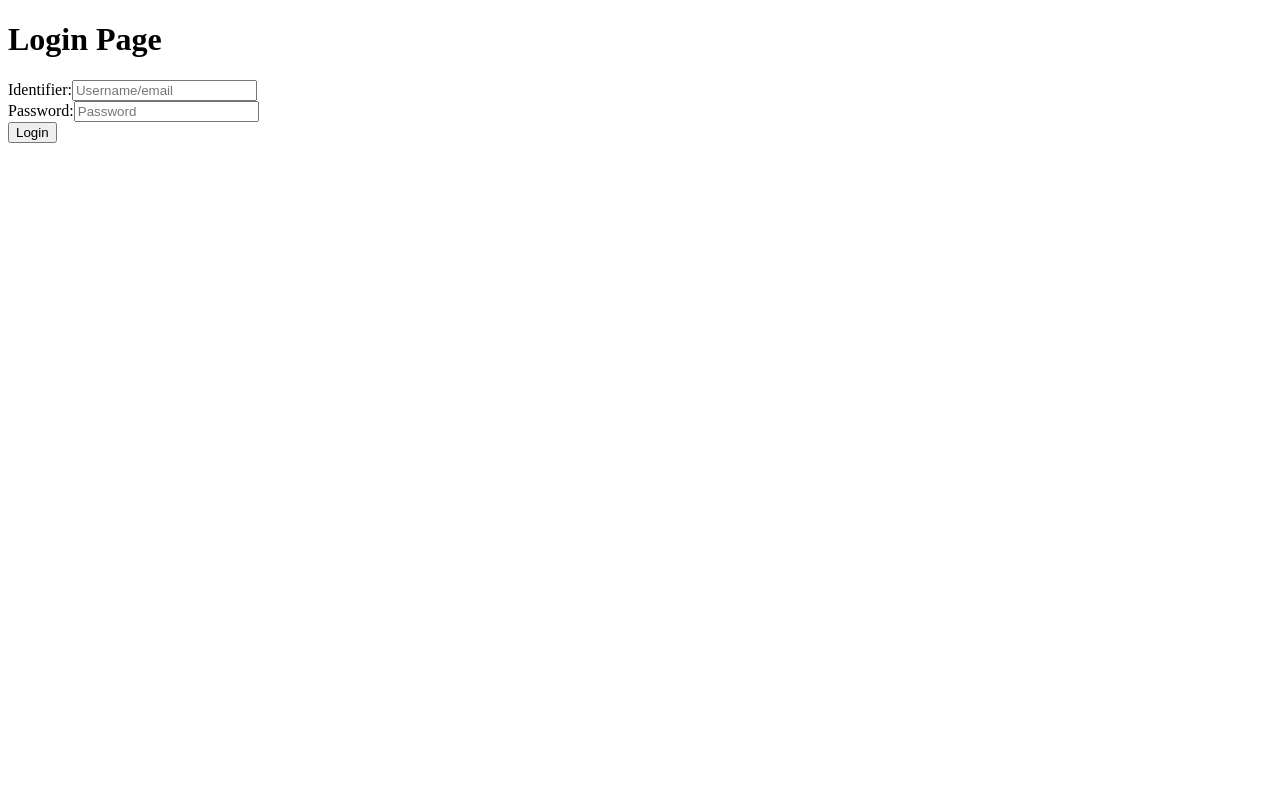
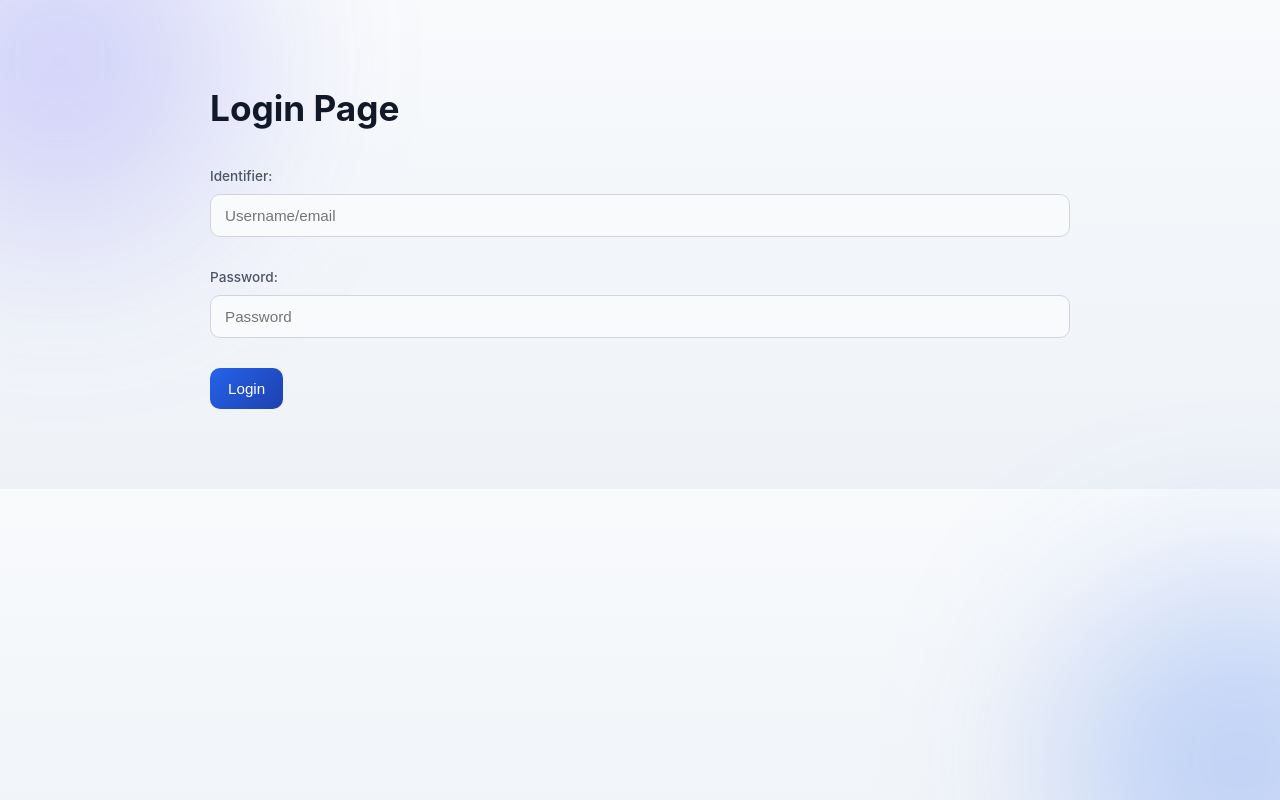
Before and after one commit to Xenohhhh/MERN_Blog-Project, a React app in the folder frontend/: page /login in a window 1280 px wide. Built offline with nearby package versions, Linux system fonts and the light colour scheme; the HTML template or start-up script is replaced by a standard one.

Commit message:
ui: improve feed interactions and navigation

```diff
--- a/frontend/src/index.css
+++ b/frontend/src/index.css
@@ -0,0 +1,303 @@
+/* =====================
+   RESET + BASE
+===================== */
+* {
+    box-sizing: border-box;
+}
+
+body {
+    margin: 0;
+    font-family: "Inter", system-ui, -apple-system, BlinkMacSystemFont, sans-serif;
+    background: linear-gradient(180deg, #f8fafc, #eef2f7);
+    color: #1f2937;
+    line-height: 1.6;
+    overflow-x: hidden;
+}
+
+/* Soft background blobs */
+body::before,
+body::after {
+    content: "";
+    position: fixed;
+    width: 360px;
+    height: 360px;
+    border-radius: 50%;
+    filter: blur(90px);
+    z-index: -1;
+}
+
+body::before {
+    top: -120px;
+    left: -120px;
+    background: rgba(99, 102, 241, 0.25);
+}
+
+body::after {
+    bottom: -140px;
+    right: -140px;
+    background: rgba(37, 99, 235, 0.25);
+}
+
+/* =====================
+   LAYOUT
+===================== */
+.container {
+    max-width: 900px;
+    margin: 80px auto;
+    padding: 0 20px;
+}
+
+.centered {
+    max-width: 420px;
+    margin: 100px auto;
+    padding: 36px;
+    background: #fff;
+    border-radius: 14px;
+    box-shadow:
+        0 12px 32px rgba(0, 0, 0, 0.08),
+        0 4px 10px rgba(0, 0, 0, 0.05);
+}
+
+/* =====================
+   HERO SECTION
+===================== */
+.hero {
+    text-align: center;
+    padding: 100px 20px 60px;
+}
+
+.hero h1 {
+    font-size: 3rem;
+    font-weight: 700;
+    letter-spacing: -0.03em;
+    margin-bottom: 16px;
+}
+
+.hero p {
+    font-size: 1.15rem;
+    color: #4b5563;
+    max-width: 620px;
+    margin: 0 auto;
+}
+
+/* =====================
+   HEADINGS
+===================== */
+h1,
+h2,
+h3 {
+    color: #111827;
+}
+
+h1 {
+    font-size: 2.2rem;
+    margin-bottom: 30px;
+}
+
+h2 {
+    font-size: 1.4rem;
+    margin-bottom: 10px;
+}
+
+/* =====================
+   FORMS
+===================== */
+.form-group {
+    margin-bottom: 20px;
+}
+
+label {
+    display: block;
+    font-size: 0.85rem;
+    font-weight: 500;
+    color: #4b5563;
+    margin-bottom: 6px;
+}
+
+input,
+textarea {
+    width: 100%;
+    padding: 12px 14px;
+    margin-bottom: 10px;
+    font-size: 0.95rem;
+    border-radius: 10px;
+    border: 1px solid #d1d5db;
+    background: #f9fafb;
+    transition: all 0.2s ease;
+}
+
+textarea {
+    resize: vertical;
+}
+
+input:focus,
+textarea:focus {
+    outline: none;
+    border-color: #2563eb;
+    background: #fff;
+    box-shadow: 0 0 0 3px rgba(37, 99, 235, 0.15);
+}
+
+/* =====================
+   BUTTONS
+===================== */
+button {
+    display: flex;
+    align-items: center;
+    justify-content: center;
+    margin-top: 10px;
+    padding: 12px 18px;
+    border-radius: 10px;
+    border: none;
+    font-size: 0.95rem;
+    font-weight: 500;
+    cursor: pointer;
+    background: linear-gradient(135deg, #2563eb, #1e40af);
+    color: #fff;
+    transition: transform 0.1s ease, box-shadow 0.2s ease;
+}
+
+/* Centered load more button */
+.load-more-wrapper {
+  display: flex;
+  justify-content: center;
+  margin: 40px 0;
+}
+
+
+button:hover {
+    box-shadow: 0 10px 24px rgba(37, 99, 235, 0.35);
+}
+
+button:active {
+    transform: scale(0.97);
+}
+
+button.danger {
+    background: linear-gradient(135deg, #dc2626, #991b1b);
+}
+
+button.secondary {
+    background: #e5e7eb;
+    color: #111827;
+}
+
+button:disabled {
+    opacity: 0.6;
+    cursor: not-allowed;
+}
+
+/* =====================
+   POSTS FEED
+===================== */
+.posts-grid {
+    display: grid;
+    grid-template-columns: repeat(auto-fill, minmax(280px, 1fr));
+    gap: 24px;
+}
+
+.post-card {
+    background: #fff;
+    padding: 22px;
+    border-radius: 14px;
+    box-shadow:
+        0 6px 18px rgba(0, 0, 0, 0.06),
+        0 2px 6px rgba(0, 0, 0, 0.04);
+    cursor: pointer;
+    transition: transform 0.15s ease, box-shadow 0.2s ease;
+}
+
+.post-card:hover {
+    transform: translateY(-4px);
+    box-shadow:
+        0 12px 28px rgba(0, 0, 0, 0.1),
+        0 4px 10px rgba(0, 0, 0, 0.06);
+}
+
+.post-card p {
+    color: #4b5563;
+    font-size: 0.95rem;
+    margin-top: 8px;
+}
+
+.post-card:hover {
+    transform: translateY(-6px) scale(1.01);
+    box-shadow:
+        0 18px 40px rgba(37, 99, 235, 0.18),
+        0 6px 14px rgba(0, 0, 0, 0.08);
+}
+
+
+/* =====================
+   SINGLE POST
+===================== */
+.post-page {
+    max-width: 720px;
+    margin: 80px auto;
+    padding: 0 20px;
+}
+
+.post-page h1 {
+    font-size: 2.6rem;
+    margin-bottom: 10px;
+}
+
+.post-meta {
+    font-size: 0.85rem;
+    color: #6b7280;
+    margin-bottom: 30px;
+}
+
+.post-content {
+    font-family: "Georgia", serif;
+    font-size: 1.05rem;
+    line-height: 1.8;
+}
+
+/* =====================
+   DRAFTS
+===================== */
+.actions {
+    display: flex;
+    gap: 10px;
+    margin-top: 16px;
+}
+
+/* =====================
+   SEARCH
+===================== */
+.search-box {
+    max-width: 500px;
+    margin: 0 auto 40px;
+}
+
+.search-box input {
+    font-size: 1rem;
+}
+
+/* =====================
+   STATES
+===================== */
+.loading {
+    text-align: center;
+    color: #6b7280;
+}
+
+.text-danger {
+    text-align: center;
+    color: #dc2626;
+    margin-top: 16px;
+}
+
+/* =====================
+   RESPONSIVE
+===================== */
+@media (max-width: 600px) {
+    .hero h1 {
+        font-size: 2.2rem;
+    }
+
+    .post-page h1 {
+        font-size: 2rem;
+    }
+}
--- a/frontend/src/pages/PostsFeed.jsx
+++ b/frontend/src/pages/PostsFeed.jsx
@@ -1,5 +1,7 @@
 import React from "react"
 import api from "../api/axios"
+import { useNavigate } from "react-router-dom"
+
 
 const PostsFeed = () => {
   const [posts, setPosts] = React.useState([])
@@ -24,6 +26,8 @@ const PostsFeed = () => {
 
     fetchPosts()
   }, [page, search])
+  const navigate = useNavigate()
+
 
   if (loading) return <p>Loading posts...</p>
 
@@ -34,26 +38,29 @@ const PostsFeed = () => {
       <input
         type="text"
         placeholder="Search any blog"
-        value = {search}
-        onChange={(e)=> {
+        value={search}
+        onChange={(e) => {
           setSearch(e.target.value)
-          setPage(1)}
+          setPage(1)
+        }
         }
       />
 
       {posts.length === 0 && <p>No posts yet</p>}
 
       {posts.map((post) => (
-        <div key={post._id} className="post-card">
+        <div key={post._id} className="post-card" onClick={() => {navigate(`/post/${post._id}`)}}>
           <h2>{post.title}</h2>
           <p>{post.content}</p>
         </div>
       ))}
 
       {page < totalPages && (
-        <button onClick={() => setPage(p => p + 1)}>
-          Load more
-        </button>
+        <div className="load-more-wrapper">
+          <button onClick={() => setPage((p) => p + 1)}>
+            Load more
+          </button>
+        </div>
       )}
     </div>
   )
```
